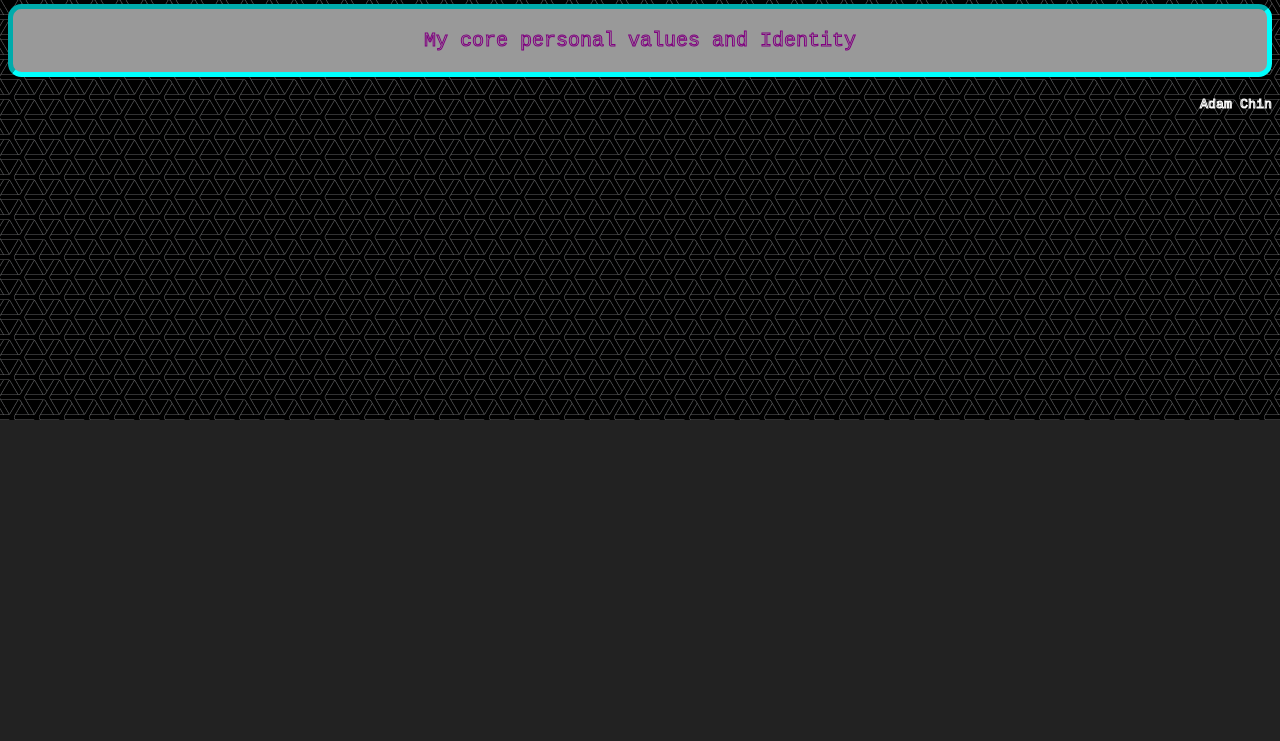
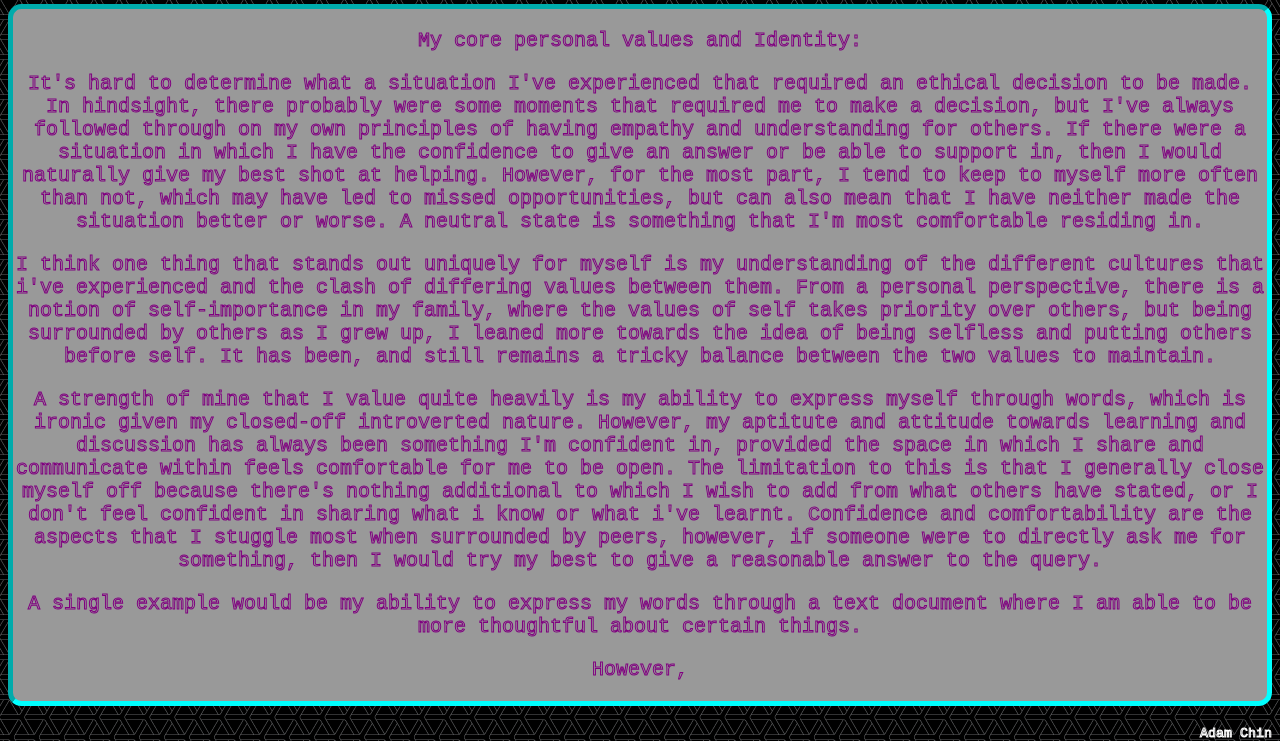
Before and after one commit to adam-chin1996/adam-chin1996.github.io, a plain HTML site: page blog/identity-values.html in a window 1280 px wide. Shown: the part 380-1121 px from the top of the page. Before the commit the page ends 800 px from the top, so only its background shows below. Drawn offline with Linux system fonts and the light colour scheme.

Commit message:
update values

```diff
--- a/blog/identity-values.html
+++ b/blog/identity-values.html
@@ -22,7 +22,12 @@
       </header><br>
         <h2>Who am I?</h2>
         <div>
-        <p>My core personal values and Identity</p>
+        <p>My core personal values and Identity:</p>
+        <p>It's hard to determine what a situation I've experienced that required an ethical decision to be made. In hindsight, there probably were some moments that required me to make a decision, but I've always followed through on my own principles of having empathy and understanding for others. If there were a situation in which I have the confidence to give an answer or be able to support in, then I would naturally give my best shot at helping. However, for the most part, I tend to keep to myself more often than not, which may have led to missed opportunities, but can also mean that I have neither made the situation better or worse. A neutral state is something that I'm most comfortable residing in.</p>
+        <p>I think one thing that stands out uniquely for myself is my understanding of the different cultures that i've experienced and the clash of differing values between them. From a personal perspective, there is a notion of self-importance in my family, where the values of self takes priority over others, but being surrounded by others as I grew up, I leaned more towards the idea of being selfless and putting others before self. It has been, and still remains a tricky balance between the two values to maintain.</p>
+        <p>A strength of mine that I value quite heavily is my ability to express myself through words, which is ironic given my closed-off introverted nature. However, my aptitute and attitude towards learning and discussion has always been something I'm confident in, provided the space in which I share and communicate within feels comfortable for me to be open. The limitation to this is that I generally close myself off because there's nothing additional to which I wish to add from what others have stated, or I don't feel confident in sharing what i know or what i've learnt. Confidence and comfortability are the aspects that I stuggle most when surrounded by peers, however, if someone were to directly ask me for something, then I would try my best to give a reasonable answer to the query.</p>
+        <p>A single example would be my ability to express my words through a text document where I am able to be more thoughtful about certain things.</p>
+        <p>However, </p>
         </div>
     </body>
     <footer>
```
